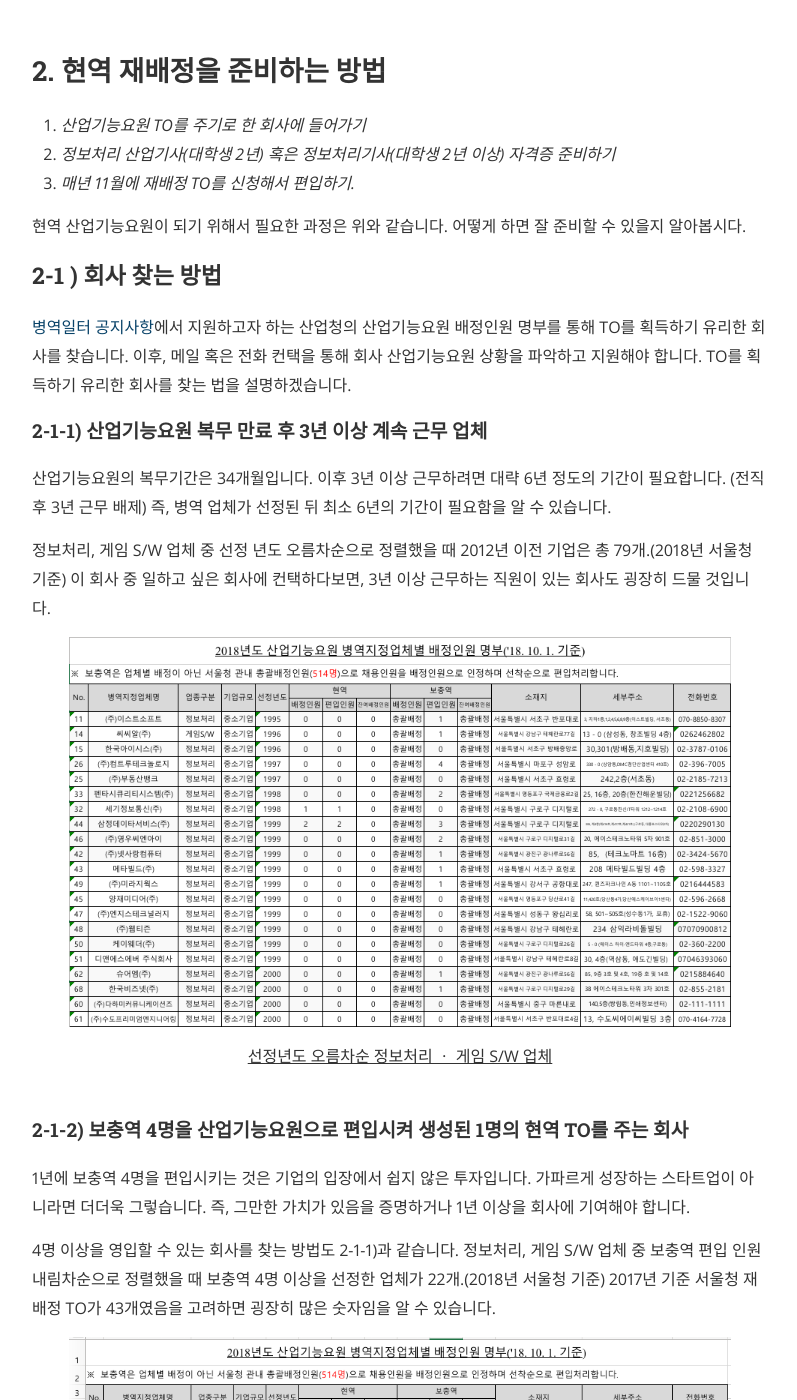
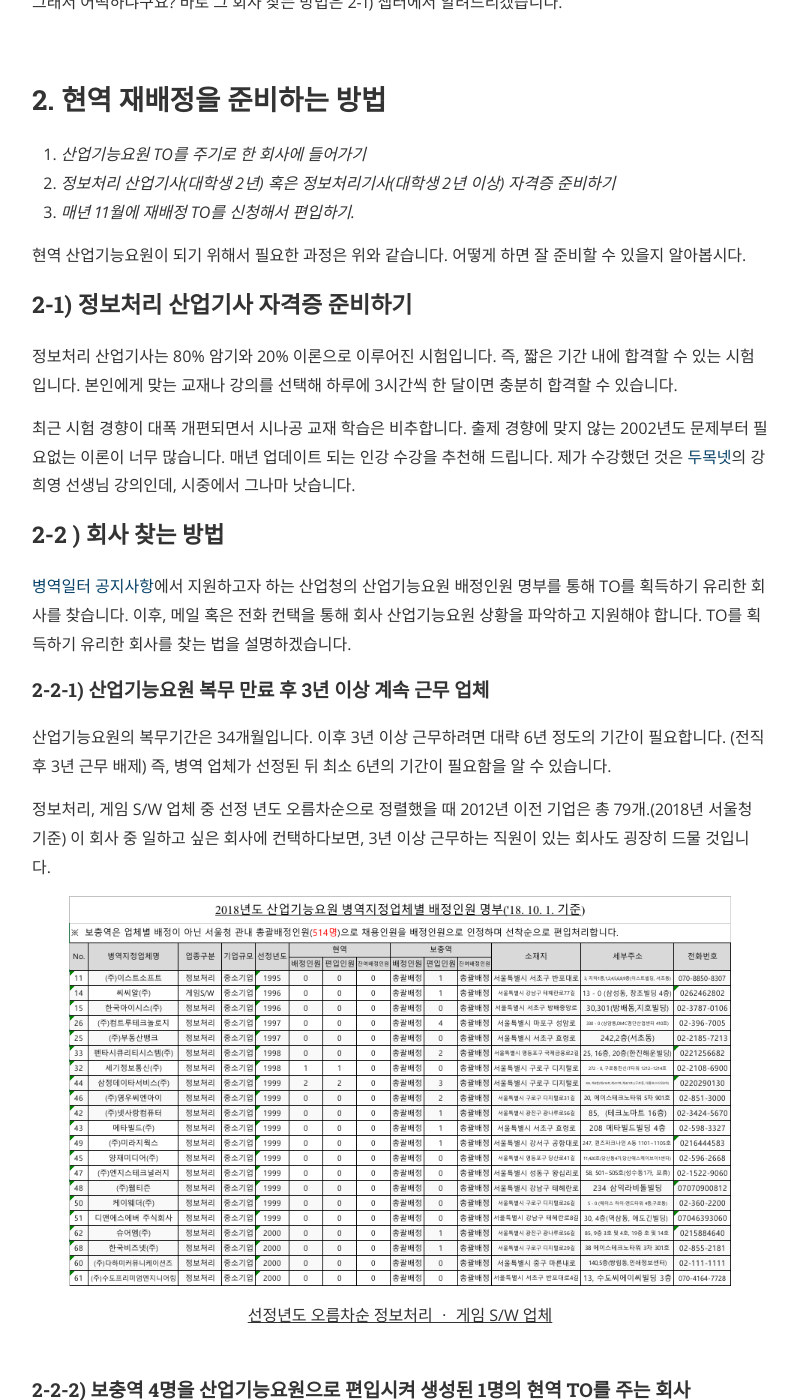
Before and after one commit to academey/academey.github.io, a Jekyll site: the page built from _posts/2018-09-29-goondae.md, in a window 1280 px wide and 1400 px high, scrolled down 3502 px. Shown: the whole window, without its empty margins (240-1037 px from the left). Built offline with Jekyll 4.4.1, drawn with Linux system fonts in a browser that asks for light colours; nearby versions of some CDN libraries; comment, search, counter and statistics services are not loaded; some of the changed text lies outside the part shown.

```diff
--- a/_includes/head.html
+++ b/_includes/head.html
@@ -2,7 +2,11 @@
   <meta charset="utf-8">
   <meta http-equiv="X-UA-Compatible" content="IE=edge">
   <meta name="viewport" content="width=device-width, initial-scale=1">
-
+  {{ site.url | jsonify %}}
+  {{ page.title | jsonify %}}
+  {{ page.cover | jsonify %}}
+  {{ page.logo | jsonify %}}
+  {% if page.cover %}{{ page.cover | prepend: site.baseurl | prepend: site.url }}{% else %}{{ site.protocols.twitter_image | prepend: site.baseurl | prepend: site.url }}{% endif %}
   <title>{% if page.title %}{{ page.title }}{% else %}{{ site.title }}{% endif %}</title>
   <meta name="description" content="{% if page.excerpt %}{{ page.excerpt | strip_html | strip_newlines | truncate: 160 }}{% else %}{{ site.description }}{% endif %}">
   {% if site.name %}
@@ -39,7 +43,10 @@
   {% if site.protocols.fb_image %}
   <!-- Facebook OGP cards -->
   <meta property="og:description" content="{% if page.excerpt %}{{ page.excerpt | strip_html | strip_newlines | truncate: 160 }}{% else %}{{ site.description }}{% endif %}" />
-  <meta property="og:url" content="{{ site.url }}" />
+  <!-- <meta property="og:url" content="{{ site.url }}" /> -->
+  <meta property="og:url" content="https://academey.github.io/sanup/2018/09/29/goondae.html" />
+
+
   <meta property="og:site_name" content="{{ site.title }}" />
   <meta property="og:title" content="{% if page.title %}{{ page.title }}{% else %}{{ site.title }}{% endif %}" />
   <meta property="og:type" content="website" />
--- a/_posts/2018-09-29-goondae.md
+++ b/_posts/2018-09-29-goondae.md
@@ -64,10 +65,15 @@ cover: "/assets/goondae.JPG"
 
 현역 산업기능요원이 되기 위해서 필요한 과정은 위와 같습니다. 어떻게 하면 잘 준비할 수 있을지 알아봅시다.
 
-## 2-1 ) 회사 찾는 방법
+## 2-1) 정보처리 산업기사 자격증 준비하기
+정보처리 산업기사는 80% 암기와 20% 이론으로 이루어진 시험입니다. 즉, 짧은 기간 내에 합격할 수 있는 시험입니다. 본인에게 맞는 교재나 강의를 선택해 하루에 3시간씩 한 달이면 충분히 합격할 수 있습니다.
+
+최근 시험 경향이 대폭 개편되면서 시나공 교재 학습은 비추합니다. 출제 경향에 맞지 않는 2002년도 문제부터 필요없는 이론이 너무 많습니다. 매년 업데이트 되는 인강 수강을 추천해 드립니다. 제가 수강했던 것은 [두목넷](http://dumok.net/)의 강희영 선생님 강의인데, 시중에서 그나마 낫습니다.
+
+## 2-2 ) 회사 찾는 방법
 [병역일터 공지사항](https://work.mma.go.kr/caisBYIS/board/boardList.do?menu_id=m_m8_6&tmpl_id=1&gesipan_gbcd=13)에서 지원하고자 하는 산업청의 산업기능요원 배정인원 명부를 통해 TO를 획득하기 유리한 회사를 찾습니다. 이후, 메일 혹은 전화 컨택을 통해 회사 산업기능요원 상황을 파악하고 지원해야 합니다. TO를 획득하기 유리한 회사를 찾는 법을 설명하겠습니다.
 
-### 2-1-1) 산업기능요원 복무 만료 후 3년 이상 계속 근무 업체
+### 2-2-1) 산업기능요원 복무 만료 후 3년 이상 계속 근무 업체
 산업기능요원의 복무기간은 34개월입니다. 이후 3년 이상 근무하려면 대략 6년 정도의 기간이 필요합니다. (전직 후 3년 근무 배제) 즉, 병역 업체가 선정된 뒤 최소 6년의 기간이 필요함을 알 수 있습니다.
 
 정보처리, 게임 S/W 업체 중 선정 년도 오름차순으로 정렬했을 때 2012년 이전 기업은 총 79개.(2018년 서울청 기준) 이 회사 중 일하고 싶은 회사에 컨택하다보면, 3년 이상 근무하는 직원이 있는 회사도 굉장히 드물 것입니다.
@@ -77,7 +83,7 @@ cover: "/assets/goondae.JPG"
 
 &nbsp;
 
-### 2-1-2) 보충역 4명을 산업기능요원으로 편입시켜 생성된 1명의 현역 TO를 주는 회사
+### 2-2-2) 보충역 4명을 산업기능요원으로 편입시켜 생성된 1명의 현역 TO를 주는 회사
 1년에 보충역 4명을 편입시키는 것은 기업의 입장에서 쉽지 않은 투자입니다. 가파르게 성장하는 스타트업이 아니라면 더더욱 그렇습니다. 즉, 그만한 가치가 있음을 증명하거나 1년 이상을 회사에 기여해야 합니다.
 
 4명 이상을 영입할 수 있는 회사를 찾는 방법도 2-1-1)과 같습니다. 정보처리, 게임 S/W 업체 중 보충역 편입 인원 내림차순으로 정렬했을 때 보충역 4명 이상을 선정한 업체가 22개.(2018년 서울청 기준) 2017년 기준 서울청 재배정 TO가 43개였음을 고려하면 굉장히 많은 숫자임을 알 수 있습니다.
```
Also changed, not shown: other parts of _posts/2018-09-29-goondae.md (+1 -6 lines).
